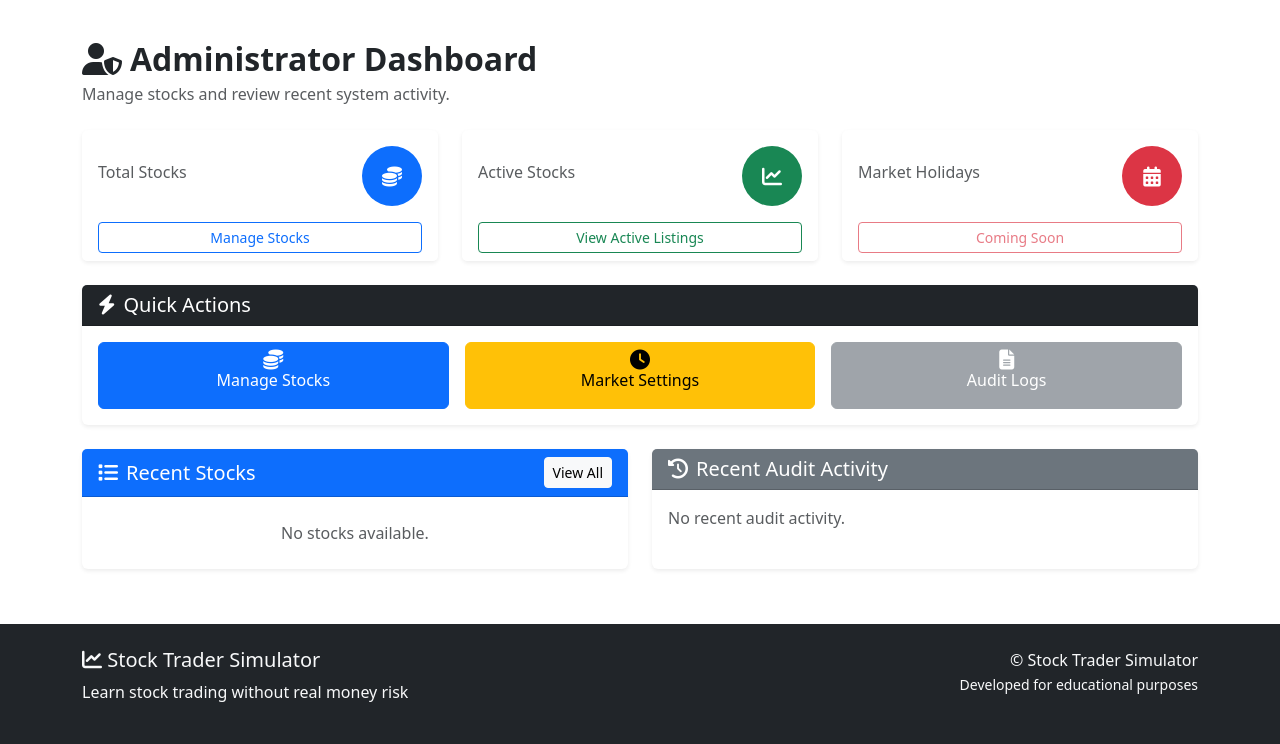
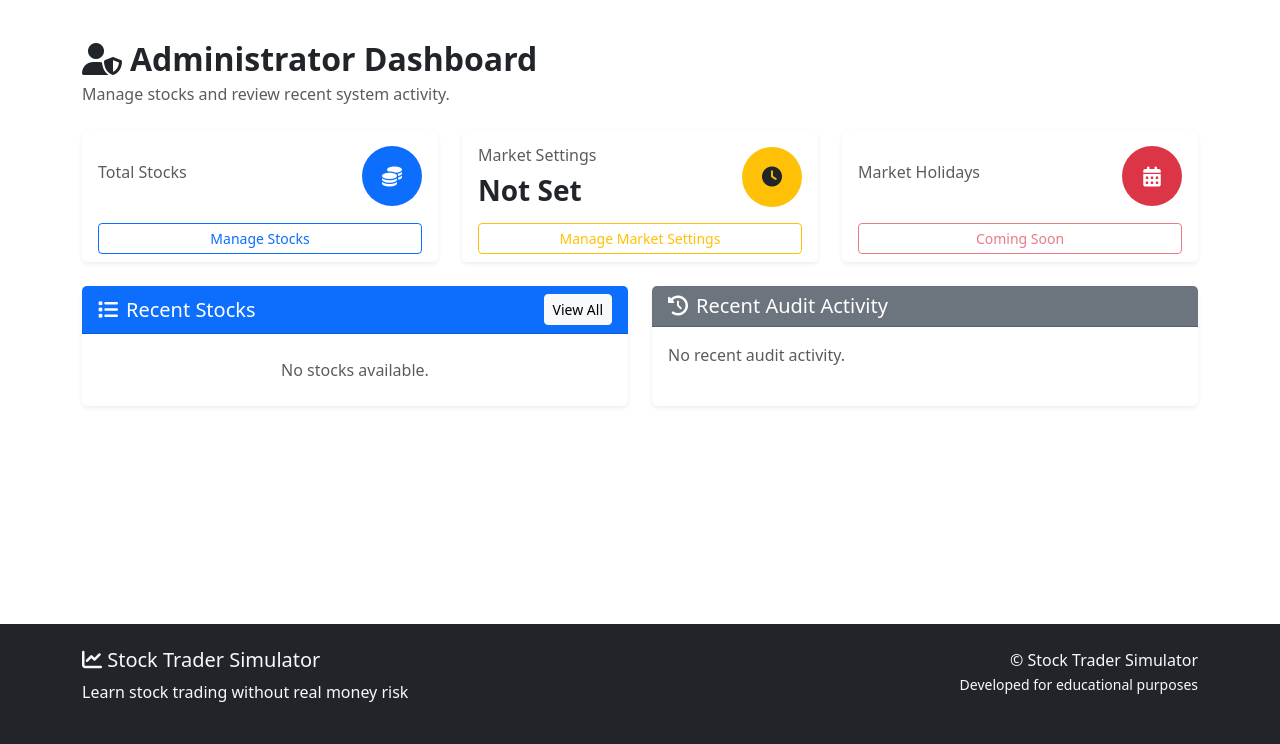
Before and after one commit to madelyn-wolf1/Group-Project, a Python web app: template folder1/templates/admin/admin_dashboard.html in a window 1280 px wide. Shown: the part 56-800 px from the top of the page. Run offline with Jinja, Linux system fonts and the light colour scheme; the template is opened without the code that fills it, so the values that code supplies are empty.

Commit message:
Adjusted layout in admin dashboard
Removed "active stocks" since this was redundant. Removed quick actions bar and moved market settings to replace "active stocks"

```diff
--- a/folder1/templates/admin/admin_dashboard.html
+++ b/folder1/templates/admin/admin_dashboard.html
@@ -20,7 +20,8 @@
                             <h6 class="text-muted mb-2">Total Stocks</h6>
                             <h3 class="fw-bold mb-0">{{ total_stocks }}</h3>
                         </div>
-                        <div class="bg-primary text-white rounded-circle d-flex align-items-center justify-content-center" style="width:60px; height:60px;">
+                        <div class="bg-primary text-white rounded-circle d-flex align-items-center justify-content-center"
+                            style="width:60px; height:60px;">
                             <i class="fas fa-coins fa-lg"></i>
                         </div>
                     </div>
@@ -38,17 +39,24 @@
                 <div class="card-body">
                     <div class="d-flex justify-content-between align-items-center">
                         <div>
-                            <h6 class="text-muted mb-2">Active Stocks</h6>
-                            <h3 class="fw-bold mb-0">{{ active_stocks }}</h3>
+                            <h6 class="text-muted mb-2">Market Settings</h6>
+                            <h3 class="fw-bold mb-0">
+                                {% if market_config %}
+                                Configured
+                                {% else %}
+                                Not Set
+                                {% endif %}
+                            </h3>
                         </div>
-                        <div class="bg-success text-white rounded-circle d-flex align-items-center justify-content-center" style="width:60px; height:60px;">
-                            <i class="fas fa-chart-line fa-lg"></i>
+                        <div class="bg-warning text-dark rounded-circle d-flex align-items-center justify-content-center"
+                            style="width:60px; height:60px;">
+                            <i class="fas fa-clock fa-lg"></i>
                         </div>
                     </div>
                 </div>
                 <div class="card-footer bg-white border-0 pt-0">
-                    <a href="{{ url_for('admin_stocks') }}" class="btn btn-outline-success btn-sm w-100">
-                        View Active Listings
+                    <a href="{{ url_for('admin_market_config') }}" class="btn btn-outline-warning btn-sm w-100">
+                        Manage Market Settings
                     </a>
                 </div>
             </div>
@@ -62,7 +70,8 @@
                             <h6 class="text-muted mb-2">Market Holidays</h6>
                             <h3 class="fw-bold mb-0">{{ holiday_count }}</h3>
                         </div>
-                        <div class="bg-danger text-white rounded-circle d-flex align-items-center justify-content-center" style="width:60px; height:60px;">
+                        <div class="bg-danger text-white rounded-circle d-flex align-items-center justify-content-center"
+                            style="width:60px; height:60px;">
                             <i class="fas fa-calendar-alt fa-lg"></i>
                         </div>
                     </div>
@@ -76,33 +85,7 @@
         </div>
     </div>
 
-    <div class="card border-0 shadow-sm mb-4">
-        <div class="card-header bg-dark text-white">
-            <h5 class="mb-0"><i class="fas fa-bolt me-2"></i>Quick Actions</h5>
-        </div>
-        <div class="card-body">
-            <div class="row g-3">
-                <div class="col-md-6 col-lg-4">
-                    <a href="{{ url_for('admin_stocks') }}" class="btn btn-primary w-100 py-3">
-                        <i class="fas fa-coins d-block mb-2 fa-lg"></i>
-                        Manage Stocks
-                    </a>
-                </div>
-                <div class="col-md-6 col-lg-4">
-                    <a href="{{ url_for('admin_market_config') }}" class="btn btn-warning w-100 py-3">
-                        <i class="fas fa-clock d-block mb-2 fa-lg"></i>
-                        Market Settings
-                    </a>
-                </div>
-                <div class="col-md-6 col-lg-4">
-                    <button class="btn btn-secondary w-100 py-3" disabled>
-                        <i class="fas fa-file-alt d-block mb-2 fa-lg"></i>
-                        Audit Logs
-                    </button>
-                </div>
-            </div>
-        </div>
-    </div>
+
 
     {% if market_config %}
     <div class="card border-0 shadow-sm mb-4">
```
Lines whose indentation alone changed are shown as unchanged.
